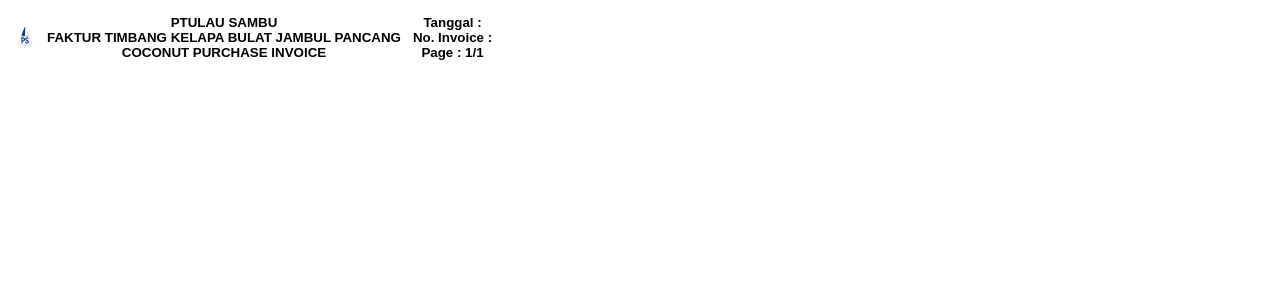
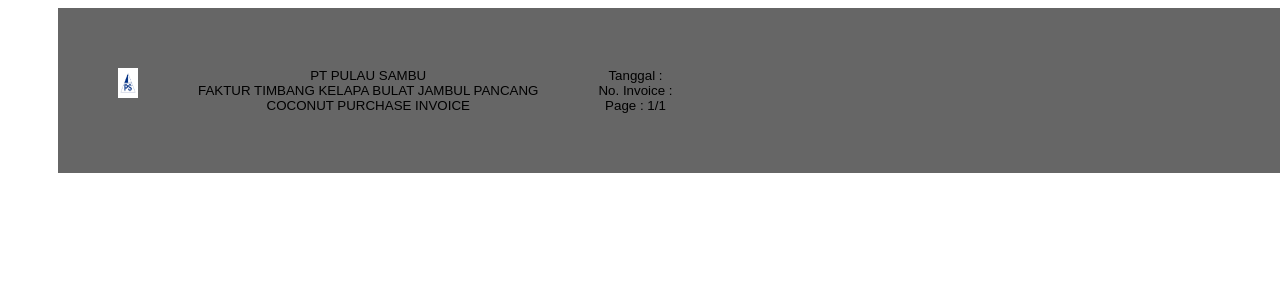
Before and after one commit to konucha/eform, a CodeIgniter app: page /eform/ in a window 1280 px wide; the page is wider, and only the part inside the window is pictured. Shown: the top 300 px of that part. Run offline with CodeIgniter, Linux system fonts and the light colour scheme; lists and menus that the app fills with data are empty.

Commit message:
initialize form page

```diff
--- a/application/views/form.php
+++ b/application/views/form.php
@@ -7,6 +7,23 @@ defined('BASEPATH') OR exit('No direct script access allowed');
 	<title>E-Form Faktur Timbang Kelapa</title>
 
 	<style type="text/css">
+
+		.container{
+			width: 100%;
+			display: flex;
+			margin-left: 50px;
+			margin-right: 50px;
+		}
+
+		div{
+			/* margin-left: 100px;
+			margin-right: 100px;
+			margin-top: 30px; */
+			padding: 30px;
+			text-align: center;
+			background-color: #666666;
+		}
+
 		table {
 			width: max-content;
 			height: auto;
@@ -46,7 +63,22 @@ defined('BASEPATH') OR exit('No direct script access allowed');
 	</style>
 </head>
 <body>
-	<table width="100%">
+	<div class="container">
+		<div>
+			<img src="img/logo.jpeg" alt="Logo" width="20" height="30">
+		</div>
+		<div>
+			PT PULAU SAMBU<br>
+        	FAKTUR TIMBANG KELAPA BULAT JAMBUL PANCANG<br>
+        	COCONUT PURCHASE INVOICE
+		</div>
+		<div>
+			Tanggal  : <span id="tgl_transaksi"></span><br>
+        	No. Invoice : <span id="no_invoice"></span><br>
+        	Page : 1/1
+		</div>
+
+	<!-- <table width="100%">
     <thead>
       <tr>
         <th><img src="img/logo.jpeg" alt="Logo" width="20" height="30"></th>
@@ -58,7 +90,7 @@ defined('BASEPATH') OR exit('No direct script access allowed');
         	Page : 1/1</th>
       </tr>
     </thead>
-  </table>
-
+  </table> -->
+  </div>
 </body>
 </html>
```
